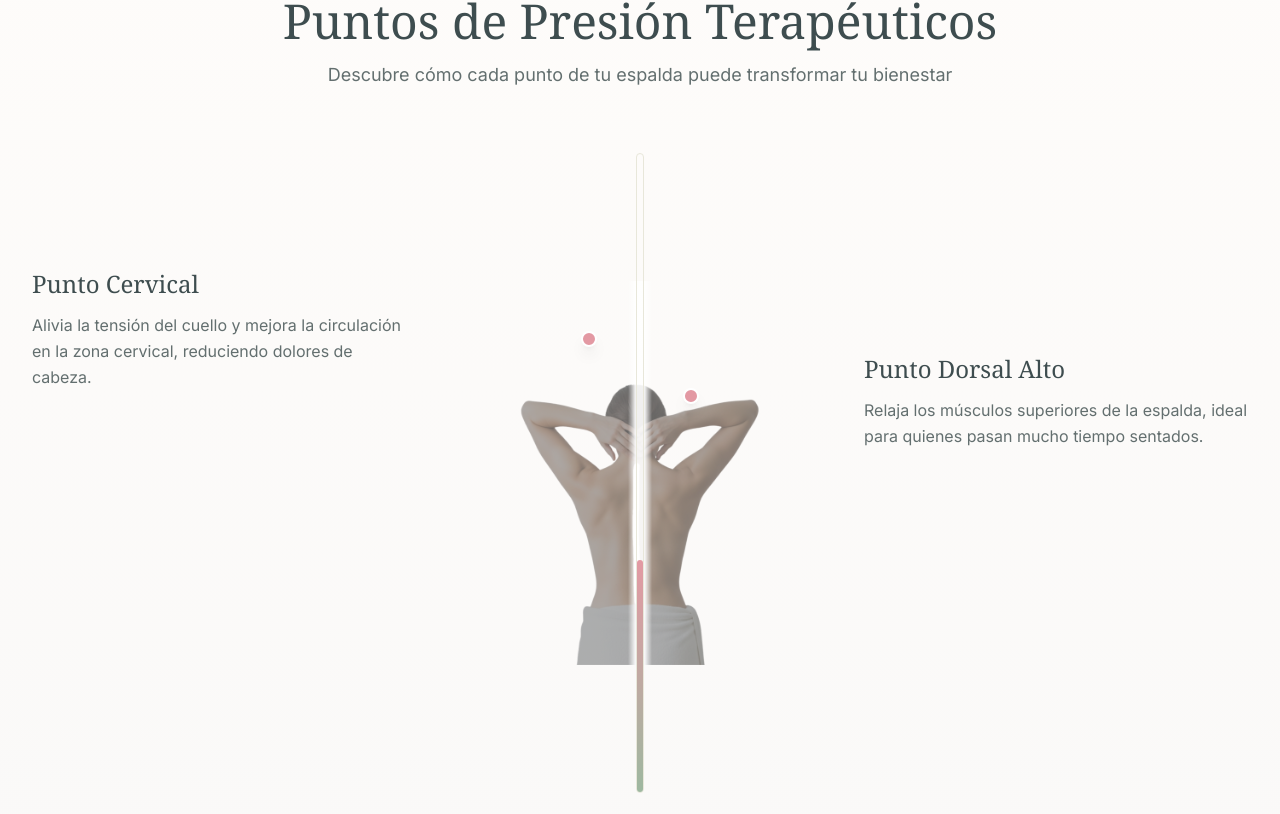
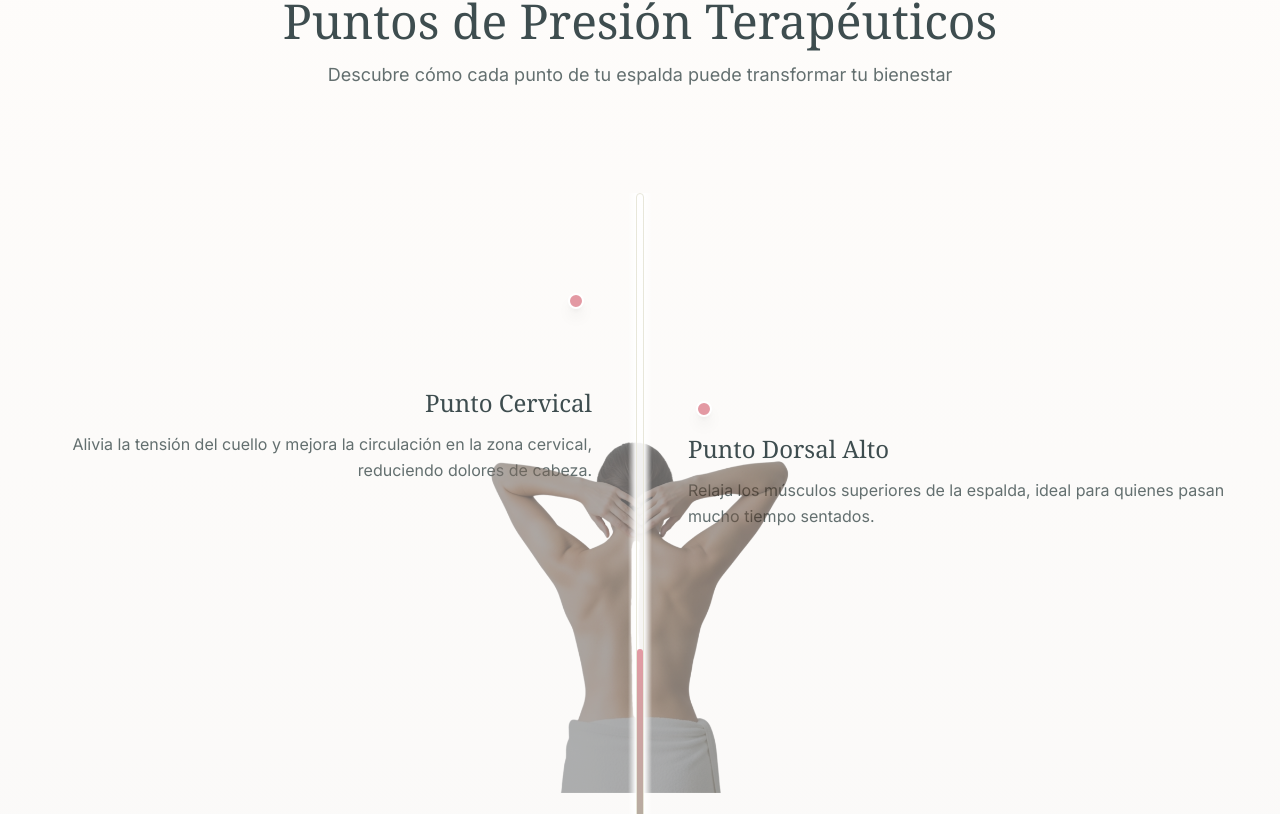
Before and after one commit to DocabyteCompany/punto-rosa-website, a React (Vite) app: page / in a window 1280 px wide. Shown: the part 7526-8340 px from the top of the page. Built offline with nearby package versions, Linux system fonts and the light colour scheme.

Commit message:
Refactor: Implement new container structure
Restructure `PressurePointsSection.tsx` with a main section, margin container, 2-column layout, and absolutely positioned image container.

```diff
--- a/src/components/PressurePointsSection.tsx
+++ b/src/components/PressurePointsSection.tsx
@@ -150,6 +150,7 @@ const PressurePointsSection: React.FC<PressurePointsSectionProps> = ({ currentLa
       id="pressure-points-section"
       className="relative min-h-screen py-20 bg-gradient-to-b from-spa-soft-50 to-neutral-warm-50"
     >
+      {/* 2. Contenedor con Márgenes Horizontales */}
       <div className="max-w-7xl mx-auto px-4 sm:px-6 lg:px-8">
         {/* Header */}
         <div className="text-center mb-16">
@@ -162,11 +163,11 @@ const PressurePointsSection: React.FC<PressurePointsSectionProps> = ({ currentLa
           </p>
         </div>
 
-        {/* Main Content Grid */}
-        <div className="relative grid grid-cols-1 lg:grid-cols-3 gap-8 min-h-[80vh]">
+        {/* 3. Contenedor de 2 Columnas */}
+        <div className="relative grid grid-cols-2 gap-8 min-h-screen">
 
-          {/* Left Column - Points */}
-          <div className="flex flex-col justify-center space-y-12">
+          {/* Columna Izquierda - Puntos del lado izquierdo */}
+          <div className="flex flex-col justify-center space-y-12 pr-8">
             {pressurePoints
               .filter(point => point.position === 'left')
               .map(point => (
@@ -181,7 +182,7 @@ const PressurePointsSection: React.FC<PressurePointsSectionProps> = ({ currentLa
                     transitionDelay: `${point.id * 150}ms`
                   }}
                 >
-                  <div className="text-right lg:text-left">
+                  <div className="text-right">
                     <h3 className="text-2xl font-serif text-text-deep-800 mb-3">
                       {point.title[currentLanguage as keyof typeof point.title]}
                     </h3>
@@ -193,9 +194,39 @@ const PressurePointsSection: React.FC<PressurePointsSectionProps> = ({ currentLa
               ))}
           </div>
 
-          {/* Center Column - Back Image with Progress Bar */}
-          <div className="relative flex items-center justify-center">
-            {/* Progress Bar Background (Transparent) */}
+          {/* Columna Derecha - Puntos del lado derecho */}
+          <div className="flex flex-col justify-center space-y-12 pl-8">
+            {pressurePoints
+              .filter(point => point.position === 'right')
+              .map(point => (
+                <div
+                  key={point.id}
+                  className={`transform transition-all duration-700 ${
+                    visiblePoints.has(point.id)
+                      ? 'translate-x-0 opacity-100'
+                      : 'translate-x-10 opacity-0'
+                  }`}
+                  style={{
+                    transitionDelay: `${point.id * 150}ms`
+                  }}
+                >
+                  <div className="text-left">
+                    <h3 className="text-2xl font-serif text-text-deep-800 mb-3">
+                      {point.title[currentLanguage as keyof typeof point.title]}
+                    </h3>
+                    <p className="text-text-deep-600 leading-relaxed">
+                      {point.description[currentLanguage as keyof typeof point.description]}
+                    </p>
+                  </div>
+                </div>
+              ))}
+          </div>
+
+          {/* 4. Contenedor de Imagen (Posición Absoluta) */}
+          <div className="absolute inset-0 flex items-center justify-center pointer-events-none z-10">
+            <div className="relative w-80 h-screen max-h-[90vh]">
+
+              {/* Progress Bar Background */}
               <div className="absolute inset-y-0 left-1/2 transform -translate-x-1/2 w-2 bg-transparent border border-neutral-warm-300 rounded-full z-20">
                 {/* Colored Progress Fill */}
                 <div
@@ -206,8 +237,8 @@ const PressurePointsSection: React.FC<PressurePointsSectionProps> = ({ currentLa
                 />
               </div>
 
-            {/* Back Silhouette with Transparent Center */}
-            <div className="relative w-64 h-96 z-0">
+              {/* Back Silhouette */}
+              <div className="relative w-full h-full z-0">
                 {/* Main back silhouette image */}
                 <img
                   src="/lovable-uploads/c5d32113-4b94-4ad8-98ee-08abbd8435d1.png"
@@ -241,33 +272,6 @@ const PressurePointsSection: React.FC<PressurePointsSectionProps> = ({ currentLa
                 ))}
               </div>
             </div>
-
-          {/* Right Column - Points */}
-          <div className="flex flex-col justify-center space-y-12">
-            {pressurePoints
-              .filter(point => point.position === 'right')
-              .map(point => (
-                <div
-                  key={point.id}
-                  className={`transform transition-all duration-700 ${
-                    visiblePoints.has(point.id)
-                      ? 'translate-x-0 opacity-100'
-                      : 'translate-x-10 opacity-0'
-                  }`}
-                  style={{
-                    transitionDelay: `${point.id * 150}ms`
-                  }}
-                >
-                  <div className="text-left">
-                    <h3 className="text-2xl font-serif text-text-deep-800 mb-3">
-                      {point.title[currentLanguage as keyof typeof point.title]}
-                    </h3>
-                    <p className="text-text-deep-600 leading-relaxed">
-                      {point.description[currentLanguage as keyof typeof point.description]}
-                    </p>
-                  </div>
-                </div>
-              ))}
           </div>
         </div>
       </div>
```
Lines whose indentation alone changed are shown as unchanged.
